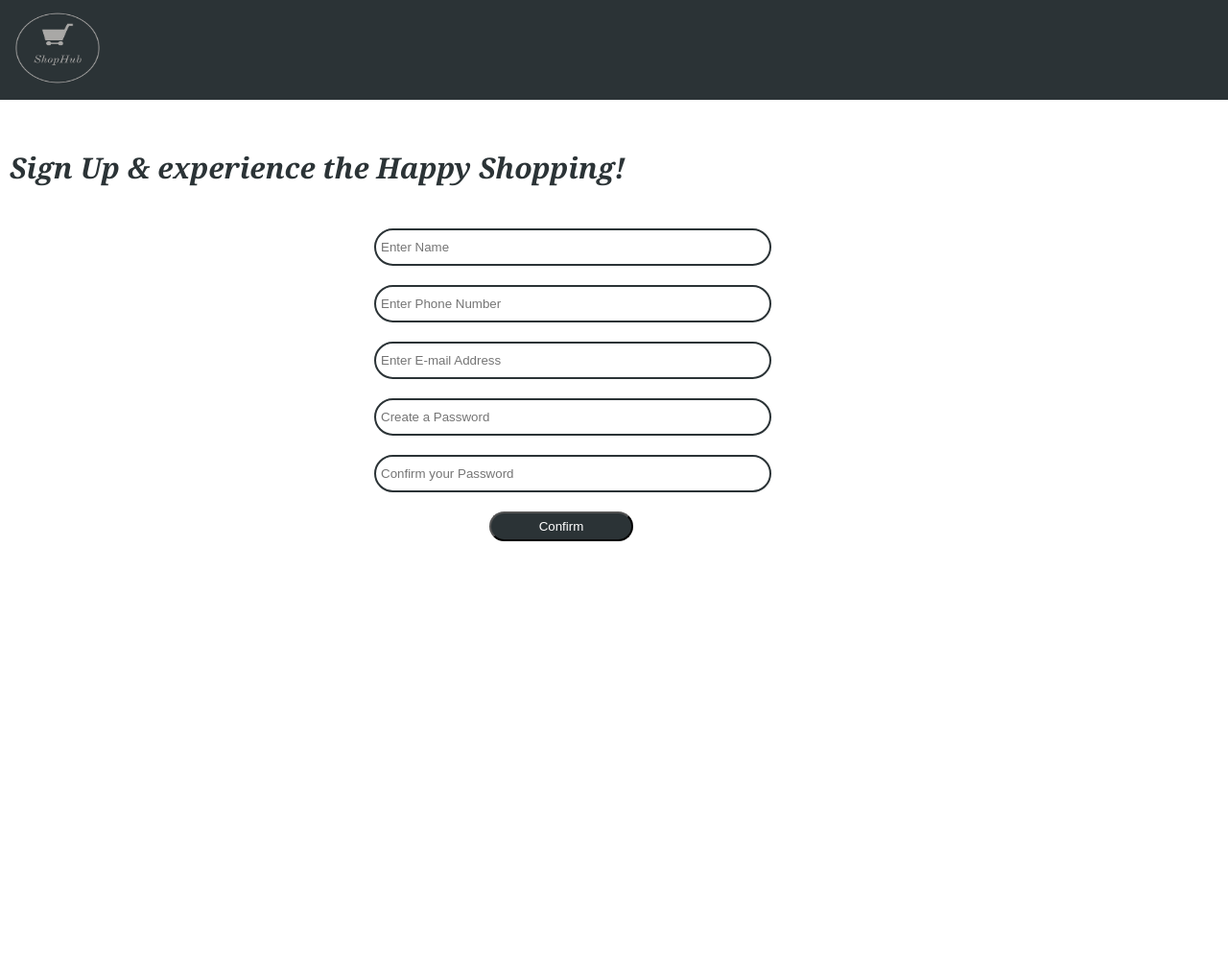
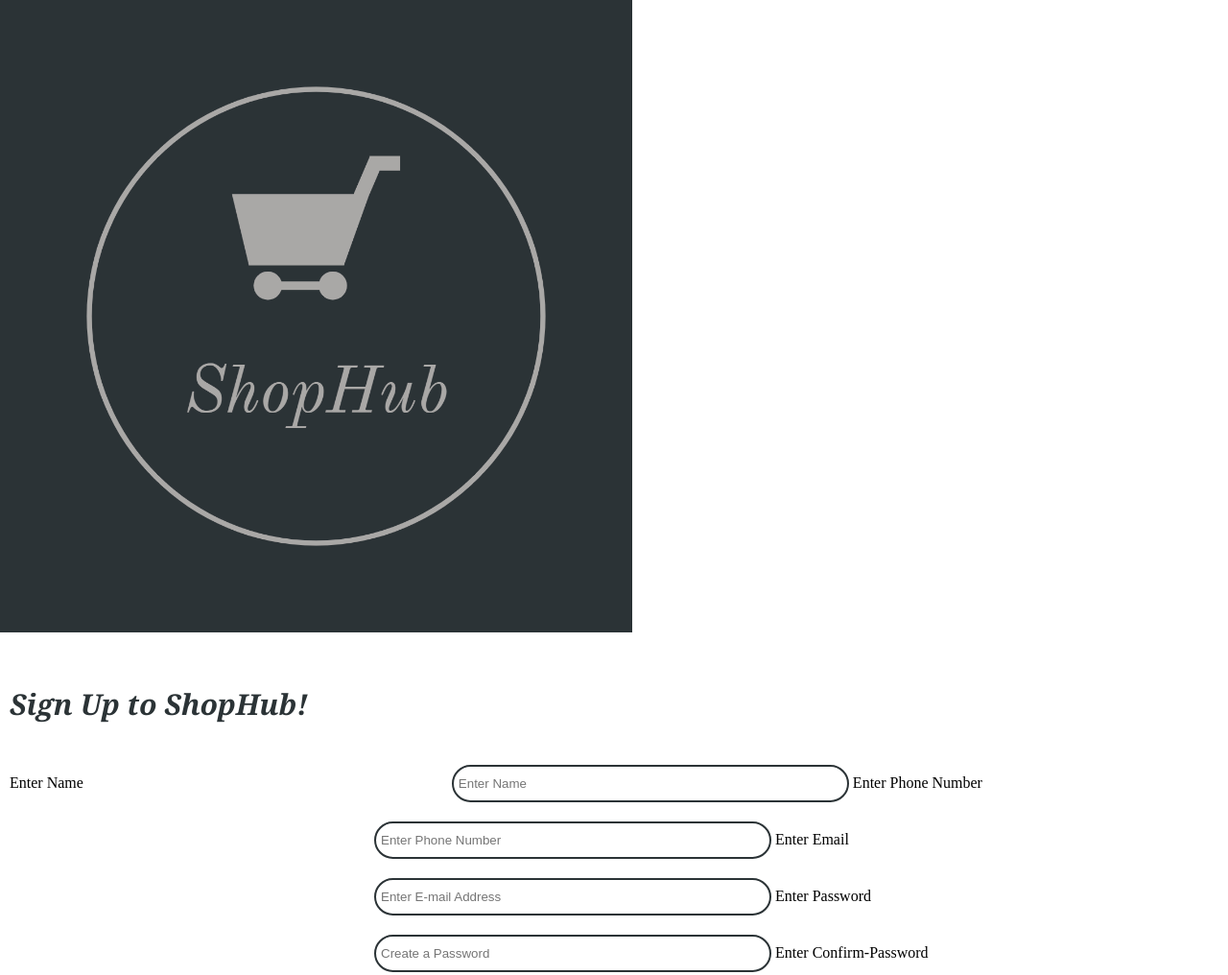
Before and after one commit to DEVSREE8/ShopHub, a plain HTML site: page Html/newAccount.html in a window 1280 px wide. Shown: the top 1016 px of the page at 96% size. Before the commit the page ends 800 px from the top, so only its background shows below. Drawn offline with nearby package versions, Linux system fonts and the light colour scheme.

Commit message:
Update newAccount.html

```diff
--- a/Html/newAccount.html
+++ b/Html/newAccount.html
@@ -7,17 +7,22 @@
     <link href="Style/stylenewAccount.css" rel="stylesheet" type="text/css">
 </head>
 <body>
-    <div class="navbar">
+    <div class="logo">
         <a href="../index.html"><img src="Images/ShopHubLogo.png"></a>
     </div>
 
     <div class="regform">
-        <h2>Sign Up & experience the Happy Shopping!</h2>
+        <h2>Sign Up to ShopHub!</h2>
         <form id="registrationForm">
+            <label for="name"> Enter Name</label>
             <input type="text" id="name" name="name" placeholder="Enter Name" required>
+            <label for="phone"> Enter Phone Number</label>
             <input type="tel" id="phone" name="phone" placeholder="Enter Phone Number" pattern="[0-9]{10}" required>
+            <label for="email">Enter Email</label>
             <input type="email" id="email" name="email" placeholder="Enter E-mail Address" required>
+            <label for="password">Enter Password</label>
             <input type="password" id="password" name="password" placeholder="Create a Password" required>
+            <label for="confirm-password">Enter Confirm-Password</label>
             <input type="password" id="confirm-password" name="confirm-password" placeholder="Confirm your Password" required>
             <button type="button" onclick="registerUser()">Confirm</button>
         </form>
```
